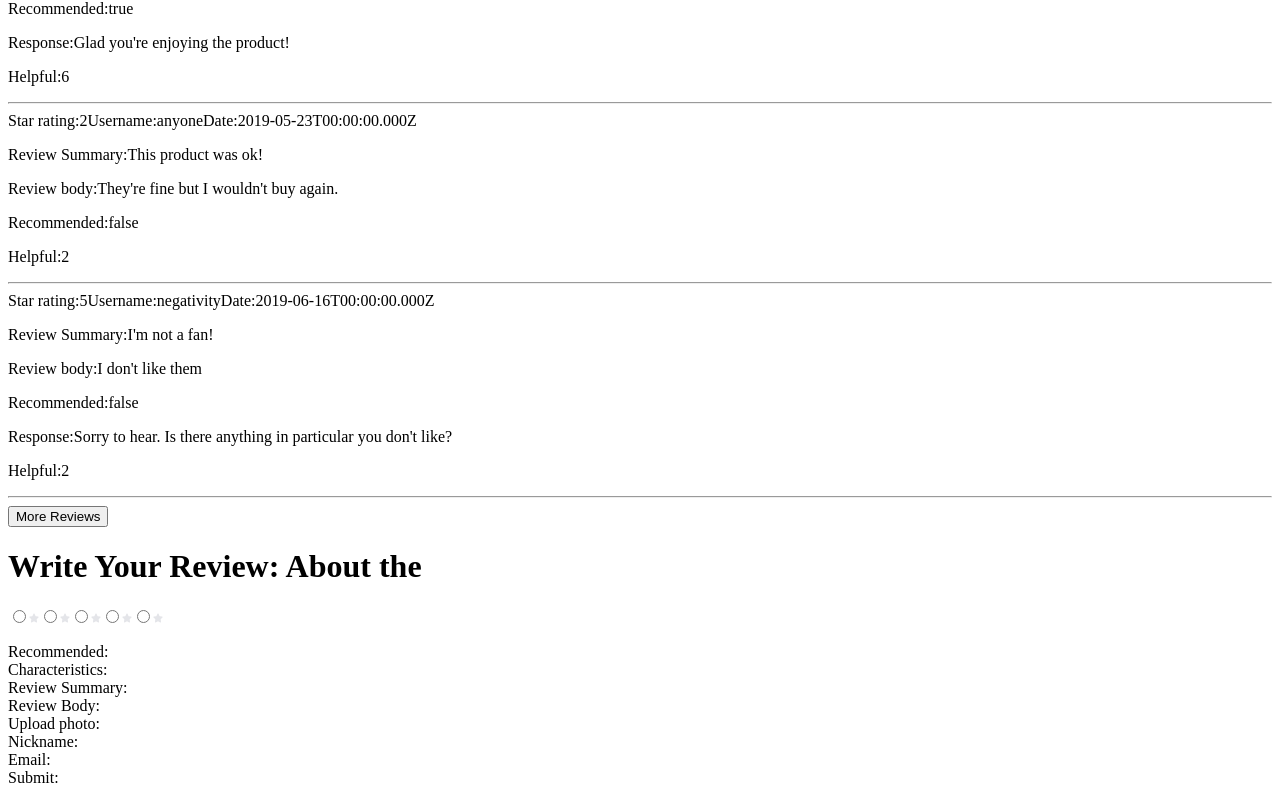
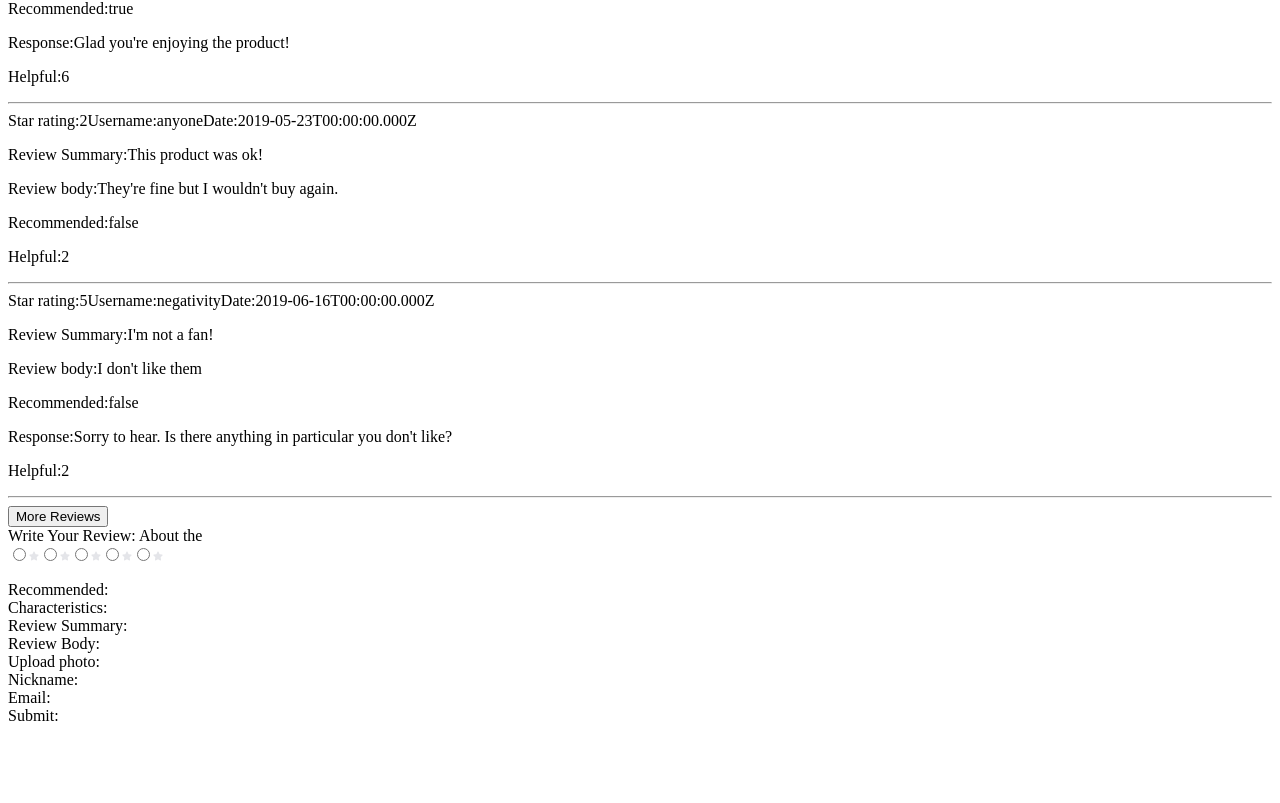
Before and after one commit to geniusify/project-catwalk, a React app: page / in a window 1280 px wide. Shown: the part 4362-5165 px from the top of the page. After the commit the page ends 5103 px from the top, so only its background shows below. Built offline with nearby package versions, Linux system fonts and the light colour scheme; no server answers; the HTML template or start-up script is replaced by a standard one.

Commit message:
create initial add review form

```diff
--- a/client/src/components/Ratings-And-Reviews/Add-Review/Add-Review.jsx
+++ b/client/src/components/Ratings-And-Reviews/Buttons/Add-Review.jsx
@@ -1,15 +1,18 @@
+/* eslint-disable react/no-unknown-property */
+/* eslint-disable jsx-a11y/label-has-associated-control */
 import React from 'react';
 import PropTypes from 'prop-types';
 
 import StarDynamic from '../../shared/StarDynamic.jsx';
 
 const AddReview = ({ product }) => (
-  <div className="rr-buttons">
-    <h1>
+  <form>
+    <label for="review">
       Write Your Review:
       About the
       {product}
-    </h1>
+    </label>
+    <br />
     <StarDynamic />
     <p>
       Recommended:
@@ -28,7 +31,7 @@ const AddReview = ({ product }) => (
       <br />
       Submit:
     </p>
-  </div>
+  </form>
 );
 
 AddReview.propTypes = {
--- /dev/null
+++ b/client/src/components/Ratings-And-Reviews/Buttons/Buttons.jsx
@@ -0,0 +1,13 @@
+import React from 'react';
+
+import AddReview from './Add-Review.jsx';
+import MoreReviews from './More-Reviews.jsx';
+
+const Buttons = () => (
+  <div className="rr-buttons">
+    <MoreReviews />
+    <AddReview />
+  </div>
+);
+
+export default Buttons;
--- a/client/src/components/Ratings-And-Reviews/Ratings-And-Reviews.jsx
+++ b/client/src/components/Ratings-And-Reviews/Ratings-And-Reviews.jsx
@@ -2,8 +2,7 @@ import React from 'react';
 
 import RatingBreakdown from './Rating-Breakdown/Rating-Breakdown.jsx';
 import ReviewList from './Review-List/Review-List.jsx';
-import AddReview from './Add-Review/Add-Review.jsx';
-import MoreReviews from './More-Reviews/More-Reviews.jsx';
+import Buttons from './Buttons/Buttons.jsx';
 
 import data from './testReviewData.js';
 
@@ -23,8 +22,7 @@ class RatingsAndReviews extends React.Component {
       <div className="rr-container">
         <RatingBreakdown data={reviewData} key={Math.random() * 1000000} />
         <ReviewList data={reviewData} key={Math.random() * 1000000} />
-        <MoreReviews />
-        <AddReview data={reviewData} key={Math.random() * 1000000} />
+        <Buttons />
       </div>
     );
   }
```
Also changed, not shown: client/src/components/Ratings-And-Reviews/Buttons/More-Reviews.jsx (renamed from client/src/components/Ratings-And-Reviews/More-Reviews/More-Reviews.jsx), client/src/components/Ratings-And-Reviews/Characteristics/Characteristics.jsx (added), client/src/components/Ratings-And-Reviews/Characteristics/IndividualCharacteristic.jsx (added).
